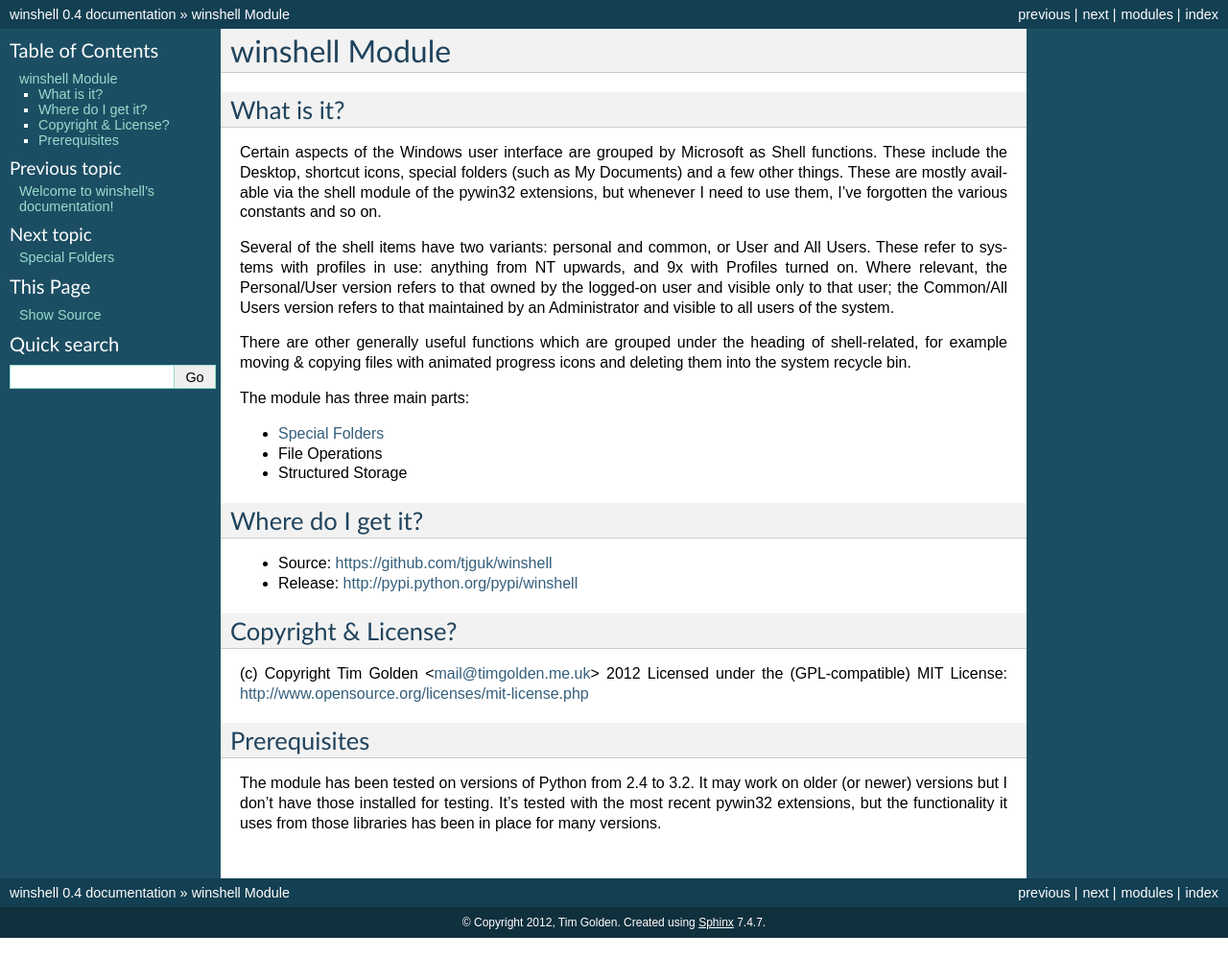
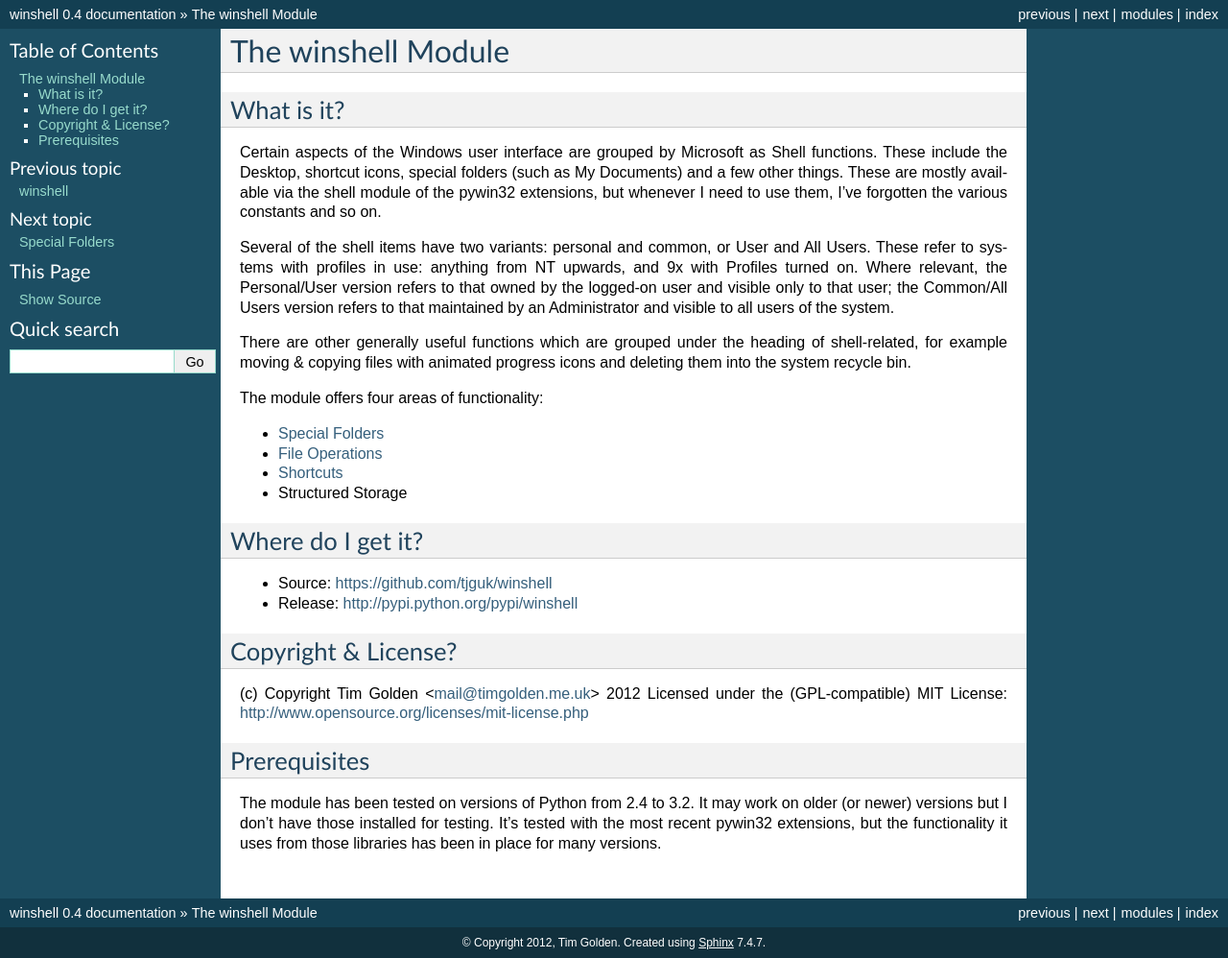
Before and after one commit to tjguk/winshell, a Sphinx documentation site: the page built from docs/readme.rst, in a window 1280 px wide. Shown: the whole page at 96% size. Built offline with Sphinx 7.4.7, drawn with Linux system fonts in a browser that asks for light colours; pages that are not in the unit, such as notebooks, are missing from menus; before the commit the page ends 977 px from its top, so only the background shows below that.

Commit message:
Add docs for shortcut creation Standardise on a Functions section in the docs

```diff
--- a/docs/file-operations.rst
+++ b/docs/file-operations.rst
@@ -9,6 +9,9 @@
 to allow files to be copied, renamed and deleted. This includes
 features such as an animated progress display, automatic renaming
 on conflict ("Copy of...") and the ability to use the Recycle Bin.
+
+Functions
+---------
 
 Three functions are exposed with very similar signatures:
 
--- a/docs/index.rst
+++ b/docs/index.rst
@@ -1,5 +1,5 @@
-Welcome to winshell's documentation!
-====================================
+winshell
+========
 
 Contents:
 
@@ -9,4 +9,5 @@
    readme
    special-folders
    file-operations
+   shortcuts
    structured-storage
--- a/docs/readme.rst
+++ b/docs/readme.rst
@@ -1,5 +1,5 @@
-winshell Module
-***************
+The winshell Module
+*******************
 
 What is it?
 -----------
@@ -24,10 +24,11 @@
 with animated progress icons and deleting them into the system
 recycle bin.
 
-The module has three main parts:
+The module offers four areas of functionality:
 
 * :doc:`special-folders`
-* File Operations
+* :doc:`file-operations`
+* :doc:`shortcuts`
 * Structured Storage
 
 
```
Also changed, not shown: docs/shortcuts.rst (added, +45 -0 lines).
